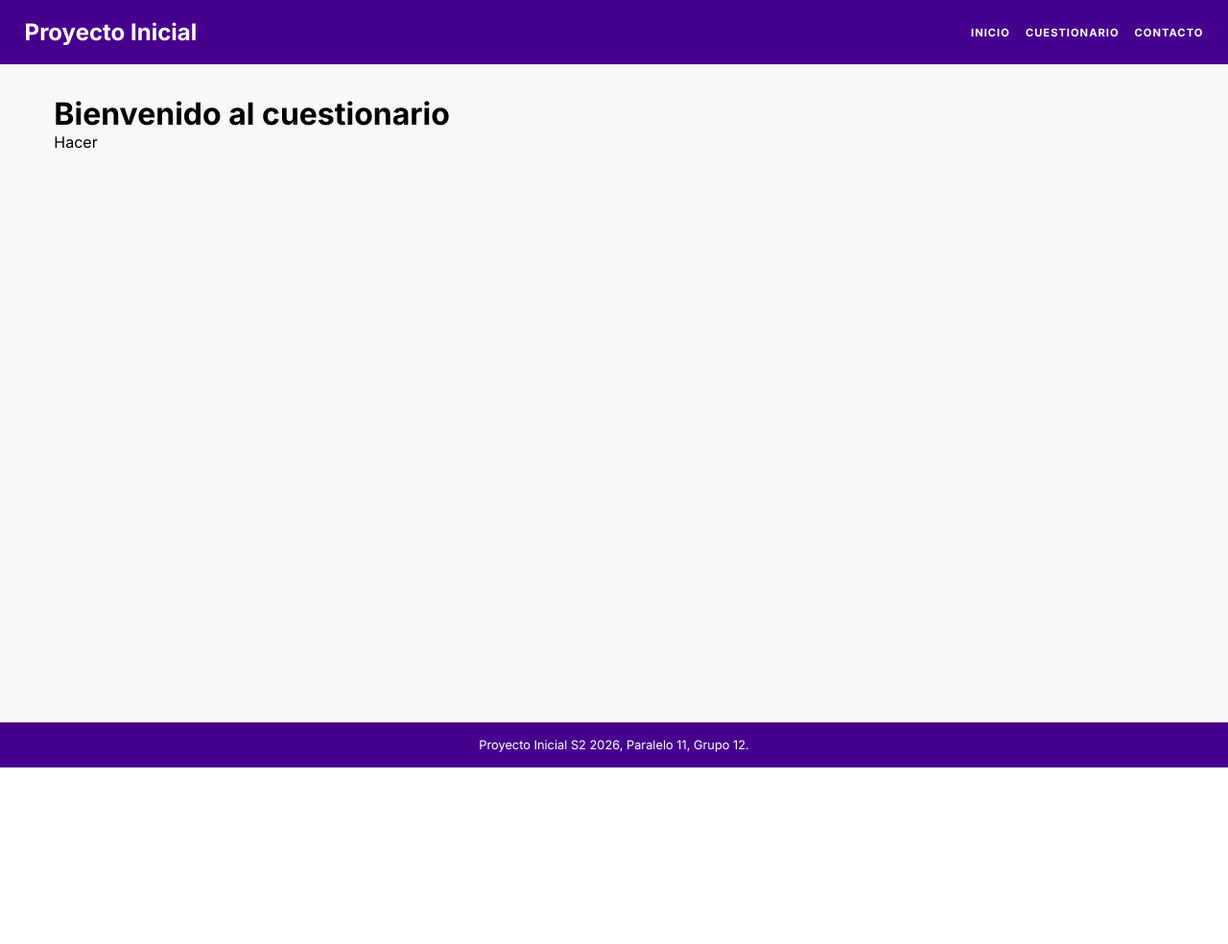
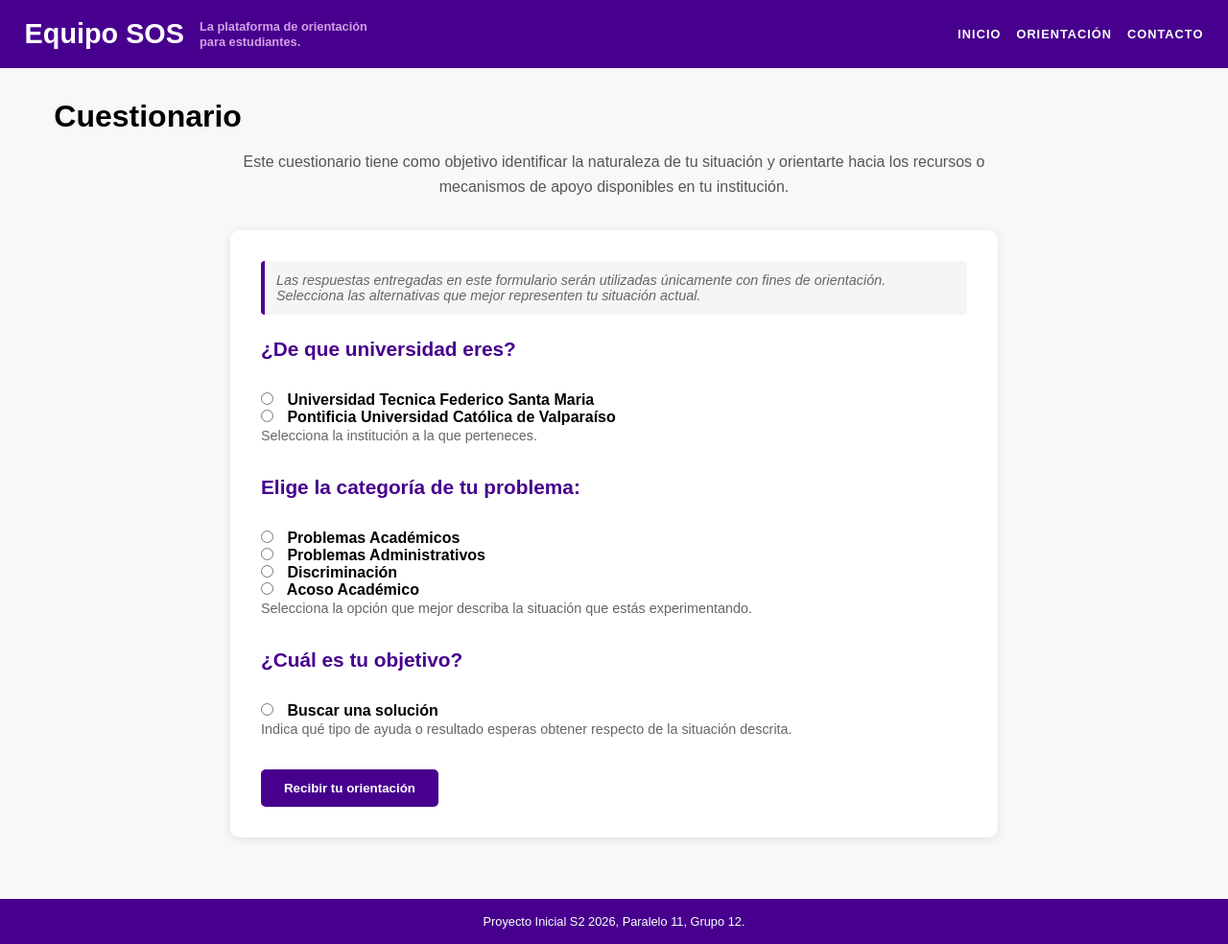
Before and after one commit to S0paipillas/Proyecto-Inicial, a Django app: page /cuestionario/ in a window 1280 px wide. Shown: the whole page at 96% size. Before the commit the page ends 800 px from the top, so only its background shows below. Run offline with Django 5.2, Linux system fonts and the light colour scheme.

Commit message:
Crear formulario en html

```diff
--- /dev/null
+++ b/cuestionario/forms.py
@@ -0,0 +1,34 @@
+from django import forms
+
+class CuestionarioForm(forms.Form):
+
+    universidad = forms.ChoiceField(
+        label="¿De que universidad eres?",
+        help_text="Selecciona la institución a la que perteneces.",
+        choices=[
+            ("utfsm", "Universidad Tecnica Federico Santa Maria"),
+            ("pucv", "Pontificia Universidad Católica de Valparaíso"),
+        ],
+        widget=forms.RadioSelect
+    )
+
+    categoria = forms.ChoiceField(
+        label="Elige la categoría de tu problema",
+        help_text="Selecciona la opción que mejor describa la situación que estás experimentando.",
+        choices=[
+            ("academico", "Problemas Académicos"),
+            ("administrativo", "Problemas Administrativos"),
+            ("discriminacion", "Discriminación"),
+            ("acoso", "Acoso Académico"),
+        ],
+        widget=forms.RadioSelect
+    )
+
+    objetivo = forms.ChoiceField(
+        label="¿Cuál es tu objetivo?",
+        help_text="Indica qué tipo de ayuda o resultado esperas obtener respecto de la situación descrita.",
+        choices=[
+            ("solucion", "Buscar una solución"),
+        ],
+        widget=forms.RadioSelect
+    )
--- a/cuestionario/templates/cuestionario/cuestionario.html
+++ b/cuestionario/templates/cuestionario/cuestionario.html
@@ -6,7 +6,31 @@ Cuestionario
 
 {% block content %}
 <div class="container">
-<h1>Bienvenido al cuestionario</h1>
-<p>Hacer</p>
+
+    <h1>Cuestionario</h1>
+
+    <p class="intro">
+        Este cuestionario tiene como objetivo identificar la naturaleza
+        de tu situación y orientarte hacia los recursos o mecanismos
+        de apoyo disponibles en tu institución.
+    </p>
+
+    <form method="post">
+        <p class="disclaimer">
+            Las respuestas entregadas en este formulario serán utilizadas
+            únicamente con fines de orientación. Selecciona las alternativas
+            que mejor representen tu situación actual.
+        </p>
+        {% csrf_token %}
+
+        {{ form.as_p }}
+
+        <button type="submit">
+            Recibir tu orientación
+        </button>
+
+
+    </form>
+
 </div>
 {% endblock %}
--- a/cuestionario/views.py
+++ b/cuestionario/views.py
@@ -1,4 +1,11 @@
 from django.shortcuts import render
+from .forms import CuestionarioForm
 
 def cuestionario(request):
-    return render(request, 'cuestionario/cuestionario.html')
+    form = CuestionarioForm()
+
+    return render(
+        request,
+        "cuestionario/cuestionario.html",
+        {"form": form}
+    )
--- a/static/css/styles.css
+++ b/static/css/styles.css
@@ -5,7 +5,7 @@
 }
 
 body {
-    font-family: 'Inter', sans-serif;
+    font-family: Arial, sans-serif;
     min-height: 100vh;
     display: flex;
     flex-direction: column;
@@ -31,11 +31,25 @@ body {
     align-items: center;
 }
 
+.brand {
+    display: flex;
+    align-items: center;
+    gap: 1rem;
+}
+
 .logo {
     color: white;
     text-decoration: none;
-    font-size: 1.5rem;
-    font-weight: bold;
+    font-size: 1.8rem;
+    font-weight: 800;
+}
+
+.logo-subtitle {
+    color: #d3a1e6;
+    font-size: 0.8rem;
+    font-weight: 800;
+    max-width: 180px;
+    line-height: 1.2;
 }
 
 .nav-links {
@@ -47,7 +61,7 @@ body {
     text-decoration: none;
     color: white;
     transition: color 0.3s;
-    font-size: 0.7rem;
+    font-size: 0.8rem;
     font-weight: 700;
     letter-spacing: 1px;
     text-transform: uppercase;
@@ -71,3 +129,75 @@ body {
     font-size: 0.8rem;
     padding: 1rem 0;
 }
+
+/* FFFFormulario */
+
+form {
+    max-width: 800px;
+    margin: 2rem auto;
+    padding: 2rem;
+    background-color: white;
+    border-radius: 10px;
+    box-shadow: 0 2px 10px rgba(0,0,0,0.1);
+}
+
+form p {
+    margin-bottom: 2rem;
+}
+
+form p > label {
+    display: block;
+    font-size: 1.3rem;
+    font-weight: 700;
+    color: #47008E;
+    margin-bottom: 12px;
+}
+
+form label {
+    font-weight: 600;
+}
+
+input[type="radio"] {
+    margin-right: 10px;
+}
+
+button {
+    background-color: #47008E;
+    color: white;
+    padding: 12px 24px;
+    border: none;
+    border-radius: 5px;
+    font-weight: bold;
+    cursor: pointer;
+}
+
+button:hover {
+    background-color: #5f18aa;
+}
+
+.disclaimer {
+font-size: 0.9rem;
+color: #666;
+font-style: italic;
+margin-bottom: 1.5rem;
+padding: 0.75rem;
+background-color: #f5f5f5;
+border-left: 4px solid #47008E;
+border-radius: 4px;
+}
+
+.intro {
+    max-width: 800px;
+    margin: 1rem auto 2rem auto;
+    color: #555;
+    font-size: 1rem;
+    line-height: 1.6;
+    text-align: center;
+}
+
+.helptext {
+color: #666;
+font-size: 0.9rem;
+margin-bottom: 10px;
+line-height: 1.4;
+}
--- a/templates/base.html
+++ b/templates/base.html
@@ -4,37 +4,38 @@
 <head>
     <meta charset="UTF-8">
     <meta name="viewport" content="width=device-width, initial-scale=1.0">
-    <title>{% block title %}Proyecto Inicial{% endblock %}</title>
+    <title>{% block title %}Equipo SOS{% endblock %}</title>
 
     <link rel="stylesheet" href="{% static 'css/styles.css' %}">
-    <link rel="preconnect" href="https://fonts.googleapis.com">
-    <link rel="preconnect" href="https://fonts.gstatic.com" crossorigin>
-    <link href="https://fonts.googleapis.com/css2?family=Inter:wght@300;400;500;600;700&display=swap" rel="stylesheet">
 </head>
 <body>
 
-    <!-- Top Navigation Bar -->
     <header class="navbar">
         <div class="container">
-            <a href="/" class="logo">Proyecto Inicial</a>
+            <div class="brand">
+                <a href="/" class="logo">Equipo SOS</a>
+
+                <span class="logo-subtitle">
+                    La plataforma de orientación para estudiantes.
+                </span>
+            </div>
 
             <nav>
                 <ul class="nav-links">
                     <a href="{% url 'home' %}">INICIO</a>
-                    <a href="{% url 'cuestionario' %}">CUESTIONARIO</a>
+                    <a href="{% url 'cuestionario' %}">ORIENTACIÓN</a>
                     <a href="/contacto">CONTACTO</a> <!-- CAMBIAR ESTO DESPUES CON LAS URLS DE CADA UNO -->
                 </ul>
             </nav>
         </div>
     </header>
 
-    <!-- Main Content -->
     <main class="content">
         {% block content %}
         {% endblock %}
     </main>
 
-    <!-- Footer -->
+
     <footer class="footer">
         <div class="container">
             <p>Proyecto Inicial S2 2026, Paralelo 11, Grupo 12.</p>
```
Also changed, not shown: other parts of static/css/styles.css (+47 -3 lines), home/templates/home/index.html (+17 -5 lines).
